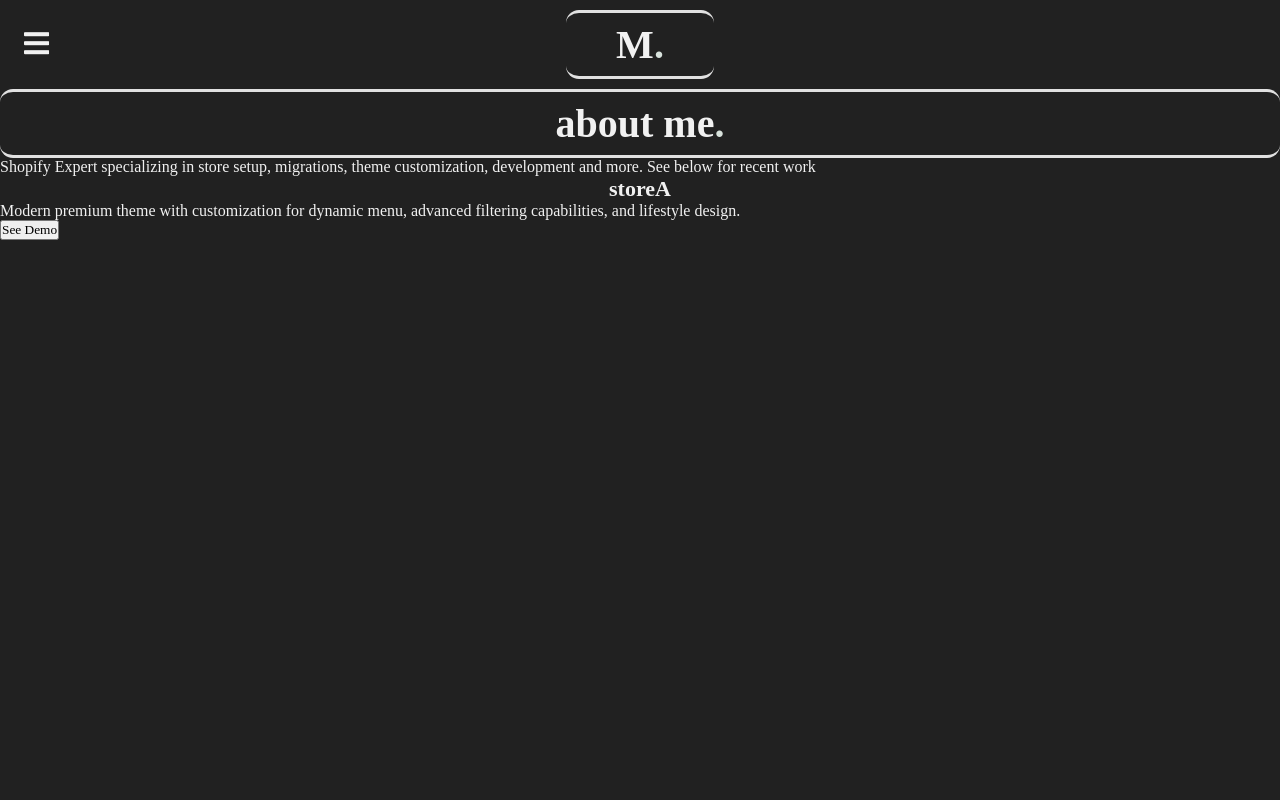
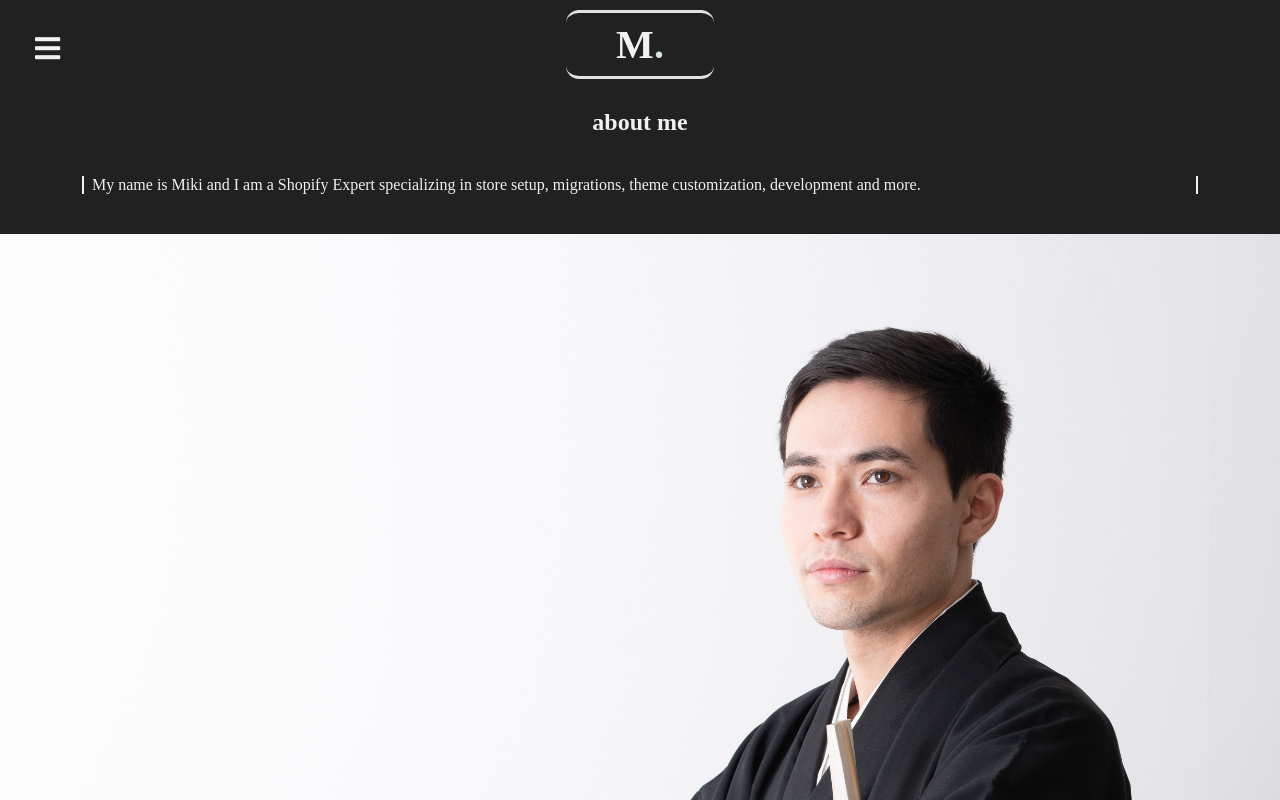
Before and after one commit to miki-saarna/person-portfolio-website, a React (Create React App) app: page /about in a window 1280 px wide. Shown: the top 800 px of the page. Built offline with nearby package versions, Linux system fonts and the light colour scheme.

Commit message:
Finished editting first draft of contact page form and created JS sliding out description feature

```diff
--- a/src/App.css
+++ b/src/App.css
@@ -20,12 +20,16 @@ body {
 }
 
 h2 {
-  text-align: center;
+  /* text-align: center; */
 }
 
 h3 {
   font-size: 22px;
   text-align: center;
+}
+
+.headerLabel {
+  margin: 30px 0 10px;
 }
 
 /* @keyframes App-logo-spin {
@@ -110,6 +114,7 @@ a {
   /* z-index: 100; */
 
 }
+
 /* ================================= */
 
 /* unsure of function below - delete? */
@@ -393,29 +398,12 @@ a {
 
 /* form */
 form {
-  display: flex;
-  flex-direction: column;
-  position: relative;
+  margin: 0 auto;
+  display: table;
 }
 
-label:first-of-type {
-  position: absolute;
-  left: 50%;
-  transform: translateX(-50%);
-  width: 80vw;
-  width: 300px;
-
-
-}
 label {
-  /* font-family: monospace, 'Times New Roman', Times, serif; */
-  /* color: pink; */
-}
-
-
-label {
-  /* margin-left: 15px; */
-  display: block;
+  /* display: block; */
   font-family: monospace;
 
 
@@ -424,22 +412,93 @@ label {
 input, textarea {
   background-color: transparent;
   color: #f1f1f1;
-  /* border: none; */
-  border: 1px solid white;
-  border-radius: 5px;
+  border: 1px solid #f1f1f1;
+  border-radius: 7px;
   margin: 10px 0;
   display: block;
   padding: 5px;
   width: 300px;
 }
 
+textarea {
+  resize: none;
+}
 
+/* when corresponding input/textarea is in focus/clicked on */
 input:focus, textarea:focus {
-  /* background-color: yellow; */
-  /* border: none; */
-  /* color: red; */
-  border: 1px solid white;
+  border: 2px solid #f1f1f1;
   outline: none;
 }
 
+button {
+  padding: 5px 11px;
+  border: none;
+  border-radius: 4px;
+}
+
 /* ================================= */
+
+/* about page */
+.aboutPage {
+  margin-right: 20px;
+  margin-left: 20px;
+  /* width: 0; */
+  display: flex;
+  flex-direction: column;
+  align-items: center
+}
+
+.aboutPage h2 {
+  text-align: center;
+}
+
+#slidingOut {
+  margin-top: 30px;
+  margin-bottom: 40px;
+  /* padding: 8px; */
+  border-left: 1px solid #f1f1f1;
+  border-right: 1px solid #f1f1f1;
+  /* width: 90%; */
+  width: 0;
+  height: fit-content;
+  max-height: 80px;
+  /* animation: slideOutward 750ms; */
+  /* overflow-y: hidden; */
+  /* border-top-right-radius: 7px; */
+  /* border-bottom-left-radius: 7px; */
+}
+
+#slidingOut.greater {
+  /* width: 90% !important; */
+  animation: slideOutward 750ms;
+  /* border: 3px solid red; */
+}
+
+.portrait {
+  width: 100%;
+  /* object-fit: cover; */
+}
+/* .pageGradient {
+  position: absolute;
+  top: 0;
+  right: 0;
+  width: 100vw;
+  height: 100vh;
+  background-color: rgba(0,0,0,0.8);
+  animation: fadeIn 250ms;
+  z-index: 6;
+}
+} */
+
+@keyframes slideOutward {
+  from {
+    width: 0;
+  }
+
+  to {
+    width: 90%;
+  }
+}
+
+
+/* ================================= */
--- a/src/about/AboutPage.js
+++ b/src/about/AboutPage.js
@@ -1,14 +1,30 @@
-
+import React, { useState, useEffect } from 'react';
+import portrait from '../images/portfolio-portrait.jpg';
 
 const About = () => {
 
+
+    setTimeout(() => {
+        const myEle = document.getElementById('slidingOut');
+        myEle.classList.add('greater')
+        myEle.style.width = `90%`
+        myEle.style.padding = `0 8px`
+        myEle.style.borderRight = `2px solid #f1f1f1`
+        myEle.style.borderLeft = `2px solid #f1f1f1`
+        console.log(myEle.style)
+    }, 150)
+
+
     return (
         <>
-            <h1>about me</h1>
-            <p>Shopify Expert specializing in store setup, migrations, theme customization, development and more. See below for recent work</p>
-            <h3>storeA</h3>
-            <p>Modern premium theme with customization for dynamic menu, advanced filtering capabilities, and lifestyle design.</p>
-            <button>See Demo</button>
+            <div className='aboutPage'>
+                <h2 className='headerLabel'>about me</h2>
+                <p id="slidingOut">My name is Miki and I am a Shopify Expert specializing in store setup, migrations, theme customization, development and more.</p>
+            </div>
+            <img className='portrait' src={portrait} />
+            {/* <h3>storeA</h3> */}
+            {/* <p>Modern premium theme with customization for dynamic menu, advanced filtering capabilities, and lifestyle design.</p> */}
+            {/* <button>See Demo</button> */}
         </>
     )
 }
--- a/src/contact/ContactPage.js
+++ b/src/contact/ContactPage.js
@@ -31,8 +31,9 @@ function ContactPage() {
 
     return (
         <div>
-            <h2>hello contacts</h2>
             <form className='form' onSubmit={handleSubmit}>
+            <h2 className="headerLabel">Contact me</h2>
+
                 <label htmlFor='name'>
                     Name:
                     <input
@@ -78,6 +79,7 @@ function ContactPage() {
                         id='message'
                         name='message'
                         type='textarea'
+                        rows='3'
                         onChange={changeHandler}
                         value={formData.message}
                     ></textarea>
```
